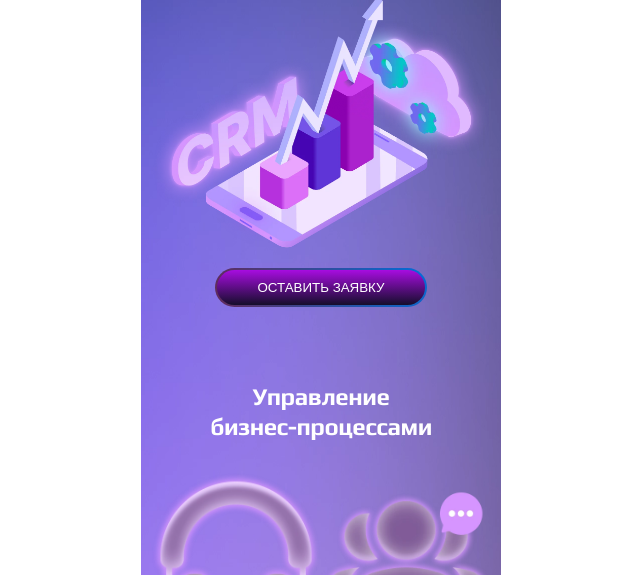
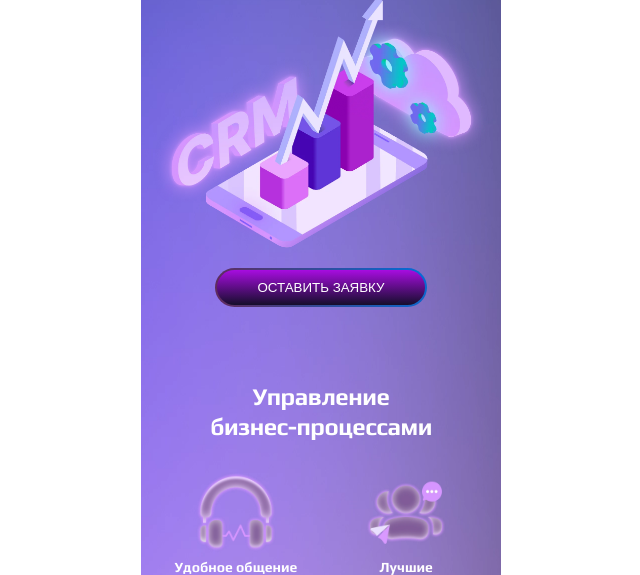
Before and after one commit to Steelgrou/CRM, a plain HTML site: page index.html in a window 1280 px wide. Shown: the part 225-800 px from the top of the page, without its empty margins (319-959 px from the left). Drawn offline with Linux system fonts and the light colour scheme.

Commit message:
fixed business section photos

```diff
--- a/css/_business.css
+++ b/css/_business.css
@@ -39,5 +39,5 @@
 }
 
 .pagecrm_business__item img {
-    width: 100%;
+    max-width: 80px;
 }
```
